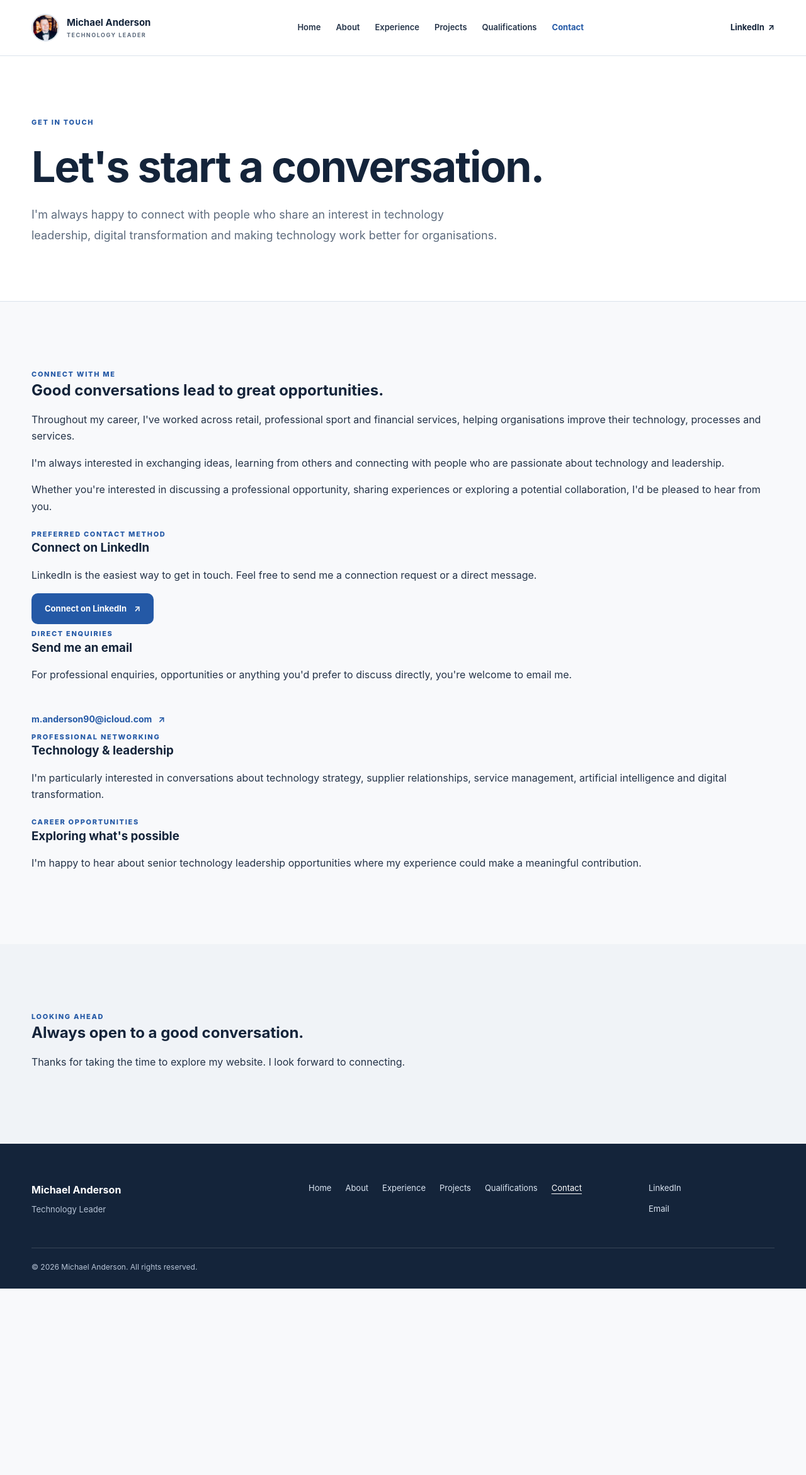
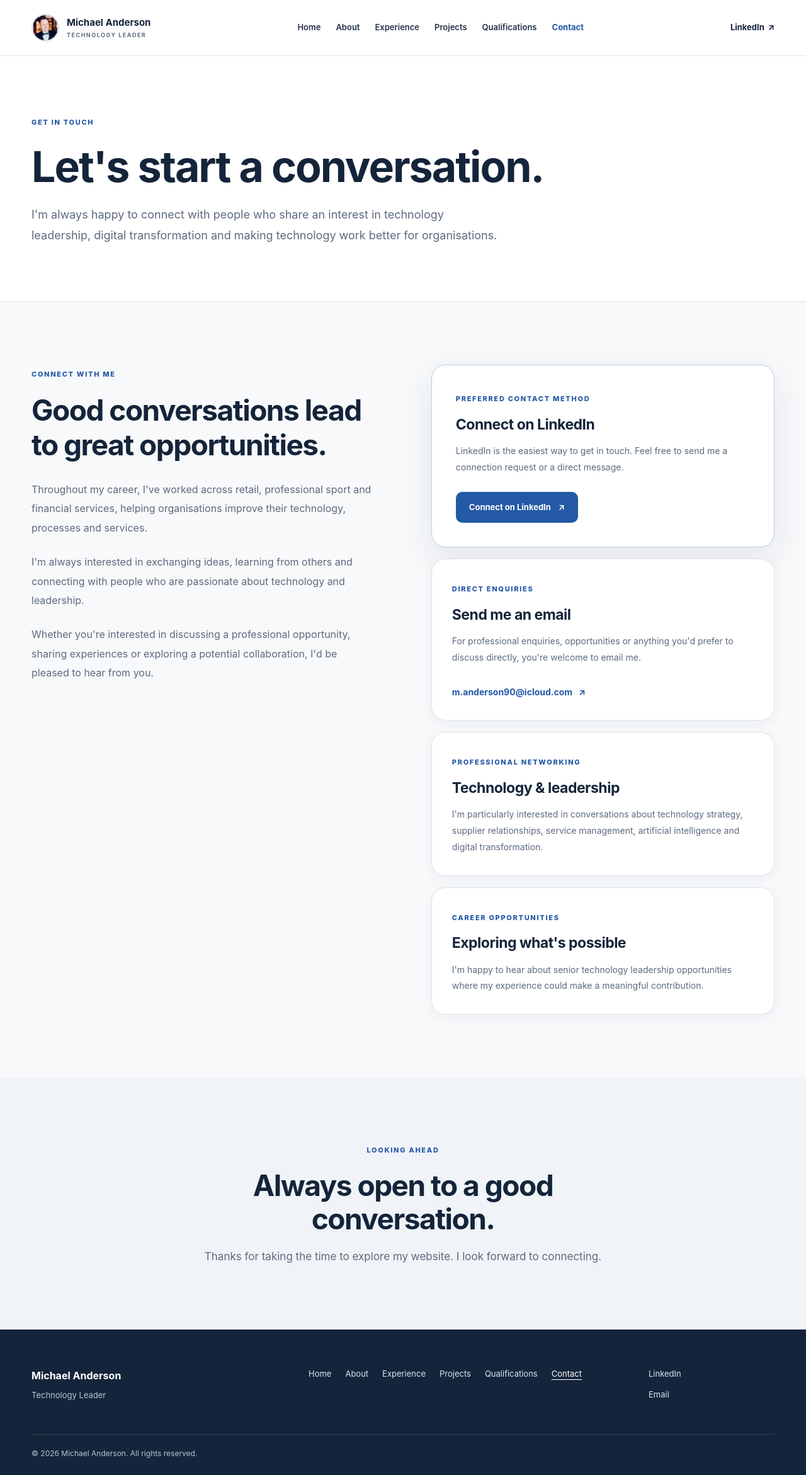
Before and after one commit to manderson90-sudo/Manderson-sandbox, a Jekyll site: the page built from contact/index.html, in a window 1280 px wide. Shown: the whole page at 63% size. Built offline with Jekyll 4.4.1, drawn with Linux system fonts in a browser that asks for light colours; before the commit the page ends 2046 px from its top, so only the background shows below that.

Commit message:
Update styles.css

```diff
--- a/assets/css/styles.css
+++ b/assets/css/styles.css
@@ -2829,3 +2829,130 @@ h4 {
   }
 
 }
+/* ==========================================================
+   CONTACT PAGE
+   ========================================================== */
+
+.contact-page-grid {
+  display: grid;
+  grid-template-columns: minmax(0, 1fr) minmax(0, 1fr);
+  align-items: start;
+  gap: clamp(40px, 7vw, 100px);
+}
+
+.contact-page-intro {
+  max-width: 560px;
+}
+
+.contact-page-intro h2 {
+  margin: 18px 0 28px;
+
+  font-size: clamp(32px, 4vw, 46px);
+  font-weight: 750;
+  letter-spacing: -1.5px;
+  line-height: 1.2;
+}
+
+.contact-page-intro p {
+  margin-bottom: 24px;
+
+  color: var(--text-muted);
+  font-size: 16px;
+  line-height: 1.9;
+}
+
+.contact-page-options {
+  display: grid;
+  gap: 18px;
+}
+
+.contact-page-card {
+  padding: 32px;
+
+  background: var(--surface);
+  border: 1px solid var(--border);
+  border-radius: var(--radius-lg);
+  box-shadow: var(--shadow-sm);
+}
+
+.contact-page-card h3 {
+  margin: 16px 0;
+
+  color: var(--navy);
+  font-size: 23px;
+  font-weight: 750;
+  letter-spacing: -0.5px;
+}
+
+.contact-page-card p {
+  margin-bottom: 0;
+
+  color: var(--text-muted);
+  font-size: 14px;
+  line-height: 1.85;
+}
+
+.contact-page-card-primary {
+  padding: 38px;
+  border-color: #b8cbe5;
+  box-shadow: var(--shadow-md);
+}
+
+.contact-page-card-primary p {
+  margin-bottom: 26px;
+}
+
+.contact-page-closing {
+  text-align: center;
+}
+
+.contact-page-closing .container {
+  max-width: 760px;
+}
+
+.contact-page-closing h2 {
+  margin: 18px 0;
+
+  font-size: clamp(32px, 4vw, 46px);
+  letter-spacing: -1.5px;
+}
+
+.contact-page-closing p {
+  margin: 0 auto;
+
+  color: var(--text-muted);
+  font-size: 17px;
+  line-height: 1.85;
+}
+
+/* CONTACT PAGE: MOBILE */
+
+@media (max-width: 760px) {
+
+  .contact-page-grid {
+    grid-template-columns: 1fr;
+    gap: 36px;
+  }
+
+  .contact-page-intro h2 {
+    font-size: 34px;
+  }
+
+  .contact-page-intro p {
+    font-size: 15px;
+  }
+
+  .contact-page-card,
+  .contact-page-card-primary {
+    padding: 26px;
+  }
+
+  .contact-page-card h3 {
+    font-size: 21px;
+  }
+
+  .contact-page-closing h2 {
+    font-size: 34px;
+  }
+
+}
```
